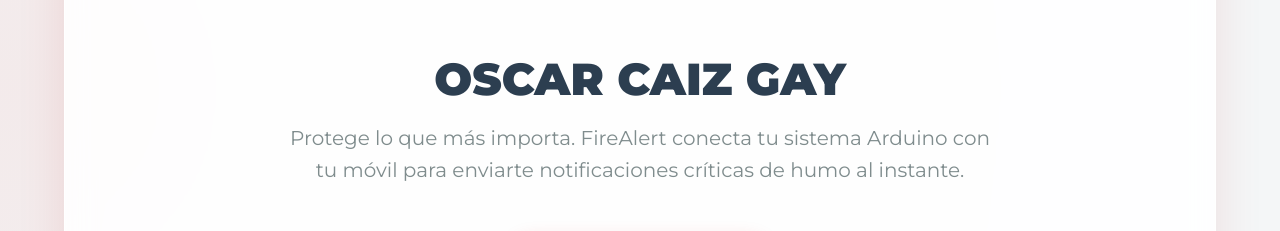
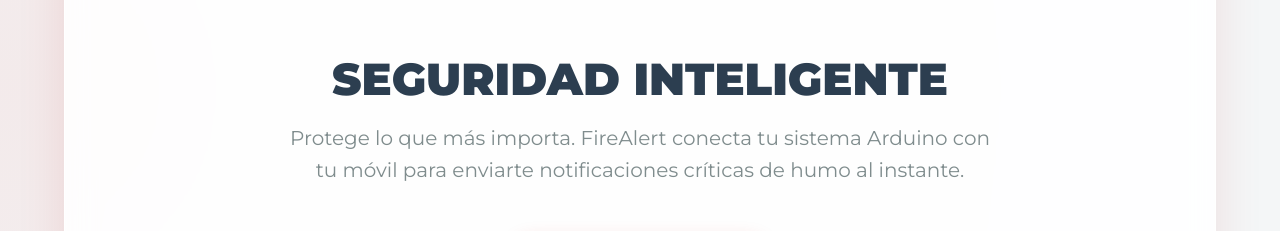
Before and after one commit to rafald10/FireAlert-Web, a plain HTML site: page index.html in a window 1280 px wide. Shown: the part 156-387 px from the top of the page. Drawn offline with nearby package versions, Linux system fonts and the light colour scheme.

Commit message:
ahora si

```diff
--- a/index.html
+++ b/index.html
@@ -37,7 +37,7 @@
 
         <main>
             <section class="hero">
-                <h2>OSCAR CAIZ GAY</h2>
+                <h2>SEGURIDAD INTELIGENTE</h2>
                 <p class="subtitle">Protege lo que más importa. FireAlert conecta tu sistema Arduino con tu móvil para enviarte notificaciones críticas de humo al instante.</p>
 
                 <div id="hero-actions">
```
